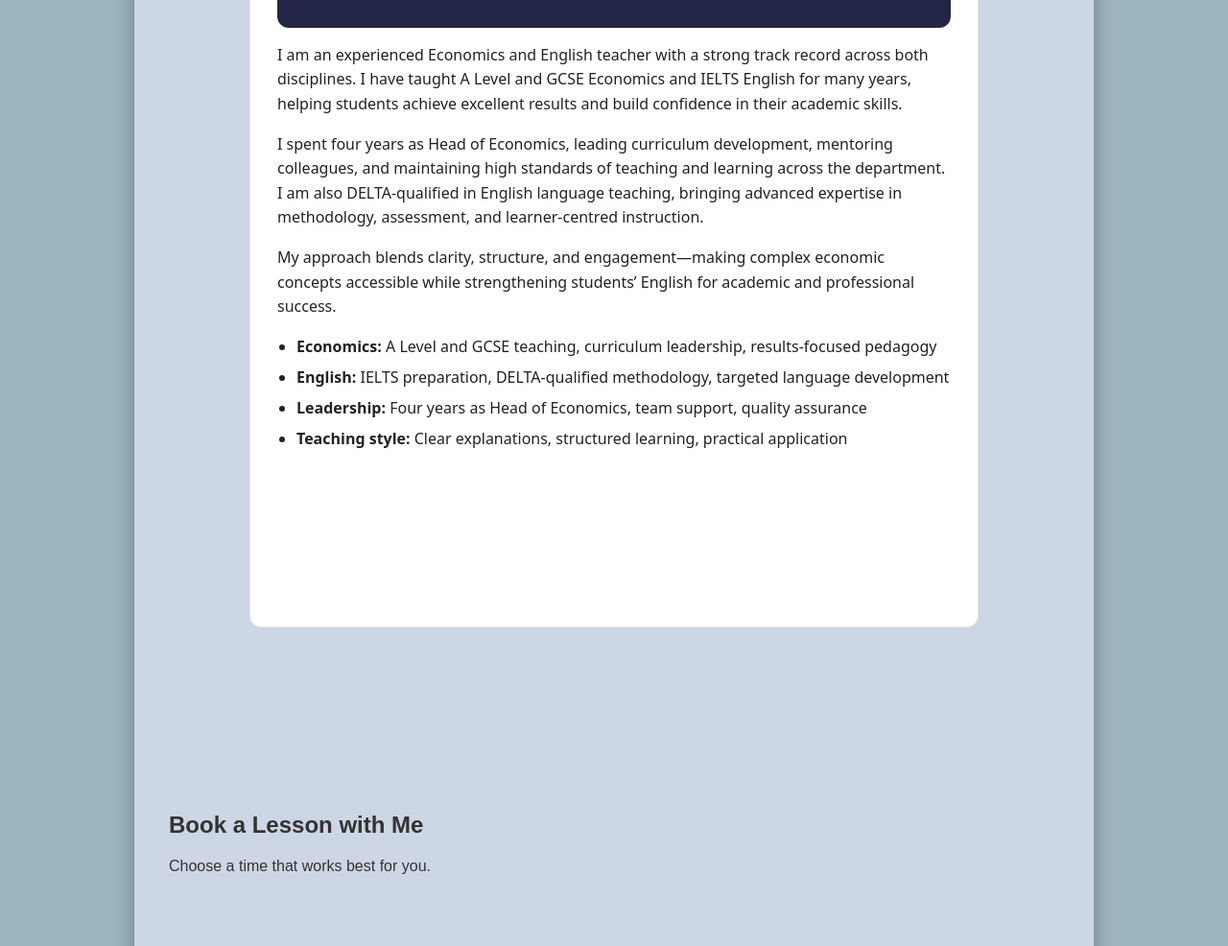
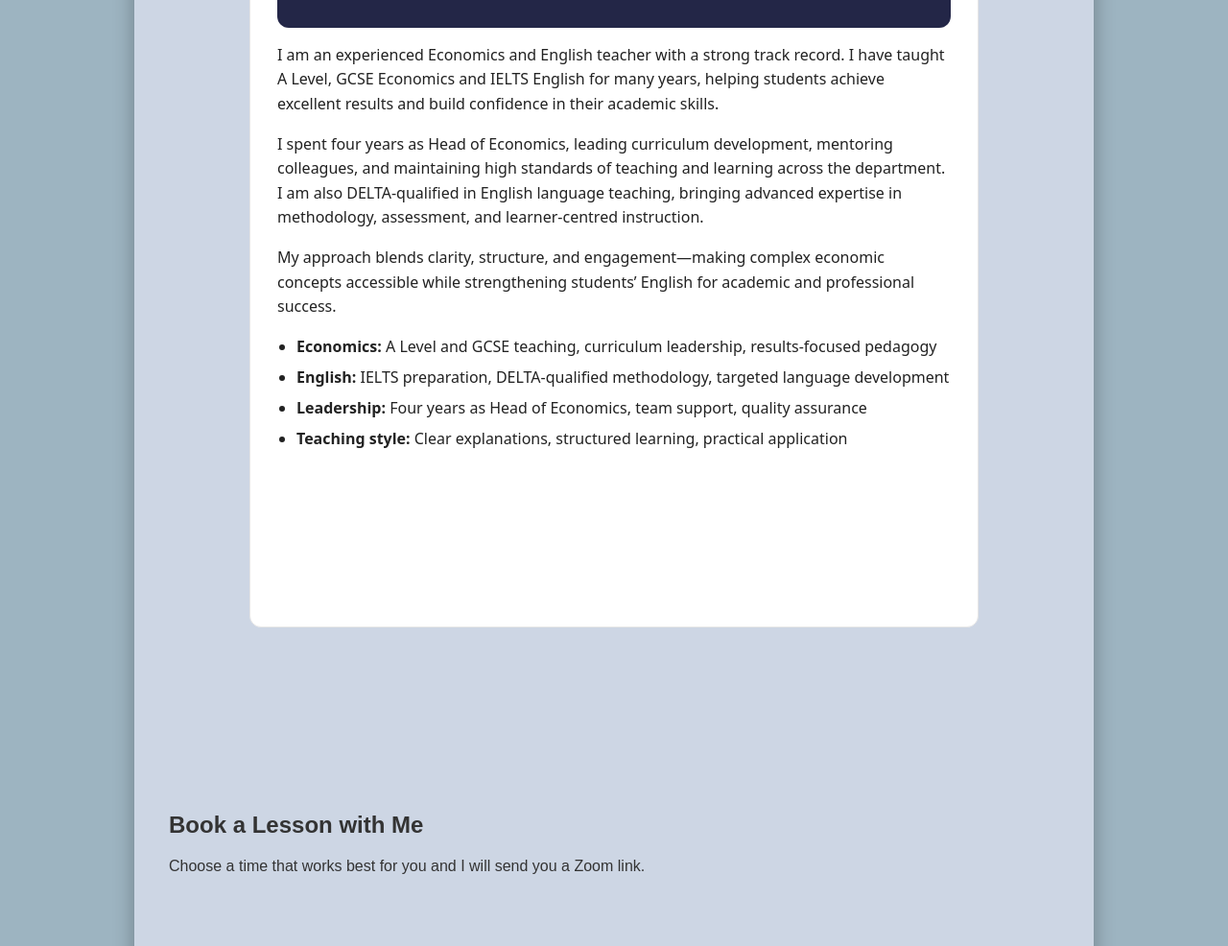
Before and after one commit to SarahDev5/Lessons, a plain HTML site: page index.html in a window 1280 px wide. Shown: the part 314-1300 px from the top of the page at 96% size. Drawn offline with Linux system fonts and the light colour scheme; a script that the page names is missing.

Commit message:
edited text

```diff
--- a/index.html
+++ b/index.html
@@ -26,8 +26,8 @@
   </header>
 
   <p>
-    I am an experienced Economics and English teacher with a strong track record across both disciplines.
-    I have taught A Level and GCSE Economics and IELTS English for many years, helping students achieve
+    I am an experienced Economics and English teacher with a strong track record.
+    I have taught A Level, GCSE Economics and IELTS English for many years, helping students achieve
     excellent results and build confidence in their academic skills.
   </p>
 
@@ -53,7 +53,7 @@
 
      <section id="lesson">
 <h1>Book a Lesson with Me</h1>
-    <p>Choose a time that works best for you.</p>
+    <p>Choose a time that works best for you and I will send you a Zoom link.</p>
 
 
   <!-- Calendly embed container -->
```
